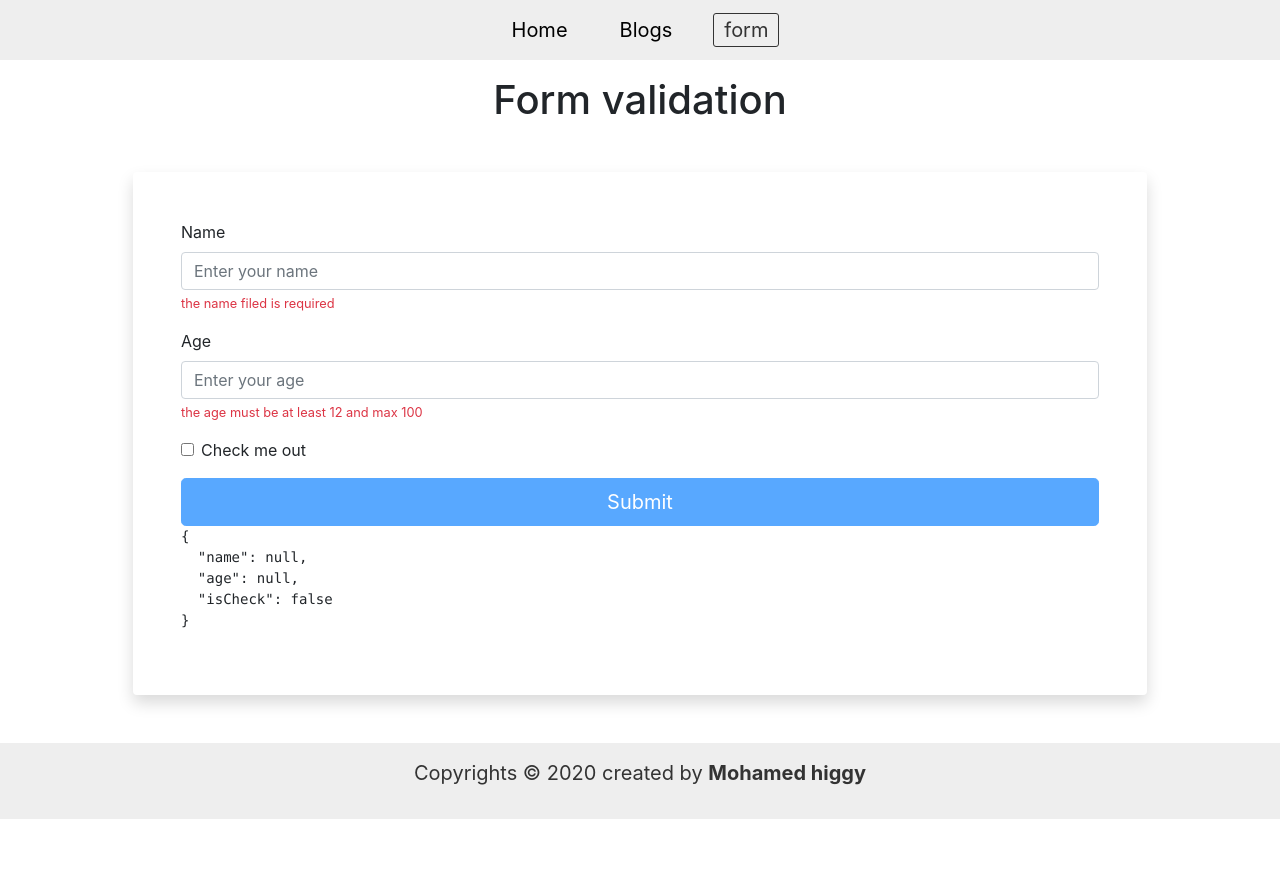
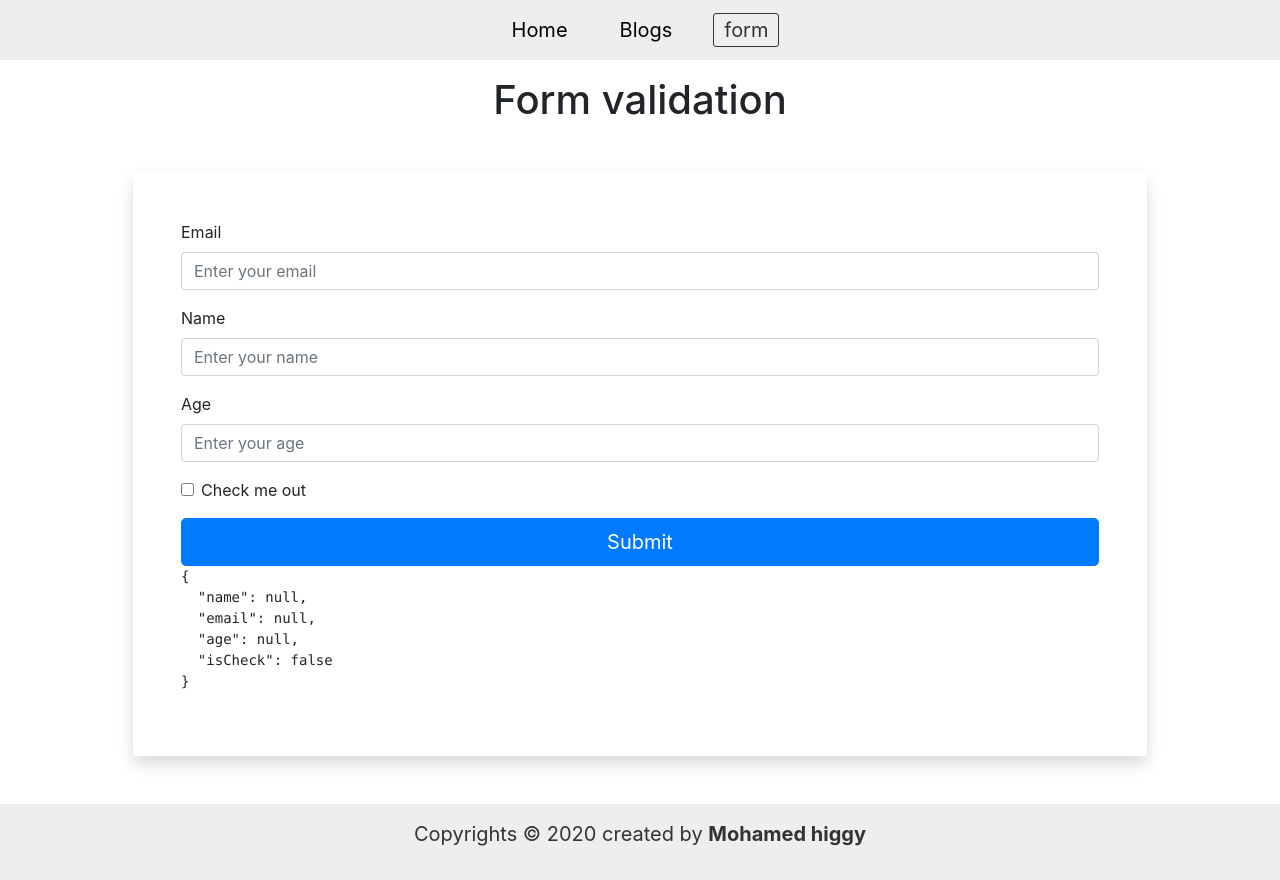
Before and after one commit to MohamedHiggy/async-nuxt, a Nuxt app: page /form in a window 1280 px wide. Before the commit the page ends 819 px from the top, so only its background shows below. Built offline with nearby package versions, Linux system fonts and the light colour scheme.

Commit message:
improve validation code

```diff
--- a/pages/form.vue
+++ b/pages/form.vue
@@ -2,16 +2,58 @@
  <div class="container">
     <h1 class="text-center m-3">Form validation</h1>
     <form class="p-5 shadow rounded m-5" @submit.prevent="submitFrom" autocomplete="off">
+
+    <div class="form-group">
+        <label for="email">Email</label>
+        <input
+              type="text"
+              v-model="form.email"
+              @blur="$v.form.email.$touch()"
+              class="form-control"
+              :class="{'is-invalid': $v.form.email.$error, 'is-valid': !$v.form.email.$invalid && form.email}"
+              id="email"
+              placeholder="Enter your email">
+
+        <small
+              id="email"
+              class="form-text text-danger"
+              v-if="$v.form.email.$error">the email filed is wrong</small>
+
+      </div>
+
       <div class="form-group">
         <label for="name">Name</label>
-        <input type="text" v-model="form.name" class="form-control" id="name" placeholder="Enter your name">
-        <small id="name" class="form-text text-danger" v-if="$v.form.name.$invalid">the name filed is required</small>
+        <input
+              type="text"
+              v-model="form.name"
+              @blur="$v.form.name.$touch()"
+              class="form-control"
+              :class="{'is-invalid': $v.form.name.$error, 'is-valid': !$v.form.name.$invalid}"
+              id="name"
+              placeholder="Enter your name">
+
+        <small
+              id="name"
+              class="form-text text-danger"
+              v-if="$v.form.name.$error">the name filed is required</small>
       </div>
 
       <div class="form-group">
         <label for="age">Age</label>
-        <input type="text" v-model.number="form.age" class="form-control" id="age" placeholder="Enter your age">
-        <small id="age" class="form-text text-danger" v-if="$v.form.age.$invalid">the age must be at least 12 and max 100</small>
+        <input
+              type="text"
+              v-model="form.age"
+              @blur="$v.form.age.$touch()"
+              class="form-control"
+              :class="{'is-invalid': $v.form.age.$error, 'is-valid': !$v.form.age.$invalid}"
+              id="age"
+              placeholder="Enter your age">
+
+          <div v-if="$v.form.age.$error">
+            <small id="age" class="form-text text-danger" v-if="!$v.form.age.required">the age must be required</small>
+            <small id="age" class="form-text text-danger" v-else-if="!$v.form.age.integer">the age must be integer</small>
+            <small id="age" class="form-text text-danger" v-else-if="!$v.form.age.between">the age must be between 15 and 100</small>
+          </div>
       </div>
 
       <div class="form-check">
@@ -19,19 +61,20 @@
         <label class="form-check-label" for="exampleCheck1">Check me out</label>
       </div>
 
-      <button type="submit" :disabled="$v.form.$invalid" class="btn btn-primary btn-lg btn-block mt-3">Submit</button>
+      <button type="submit" class="btn btn-primary btn-lg btn-block mt-3">Submit</button>
       <pre>{{form}}</pre>
   </form>
 </div>
 </template>
 
 <script>
-import { required, numeric, minValue, maxValue, between } from 'vuelidate/lib/validators'
+import { required, email, numeric, minValue, minLength, maxValue, between, integer } from 'vuelidate/lib/validators'
   export default {
     data() {
       return {
         form: {
           name: null,
+          email: null,
           age: null,
           isCheck: false
         }
@@ -45,13 +88,17 @@ import { required, numeric, minValue, maxValue, between } from 'vuelidate/lib/va
         },
         age: {
           required,
-          numeric,
+          integer,
           between: between(15, 100),
+        },
+        email: {
+          email,
         },
       },
     },
     methods: {
       submitFrom() {
+        this.$v.form.$touch()
         if (!this.$v.form.$invalid) {
           console.log(this.form);
         }
```
